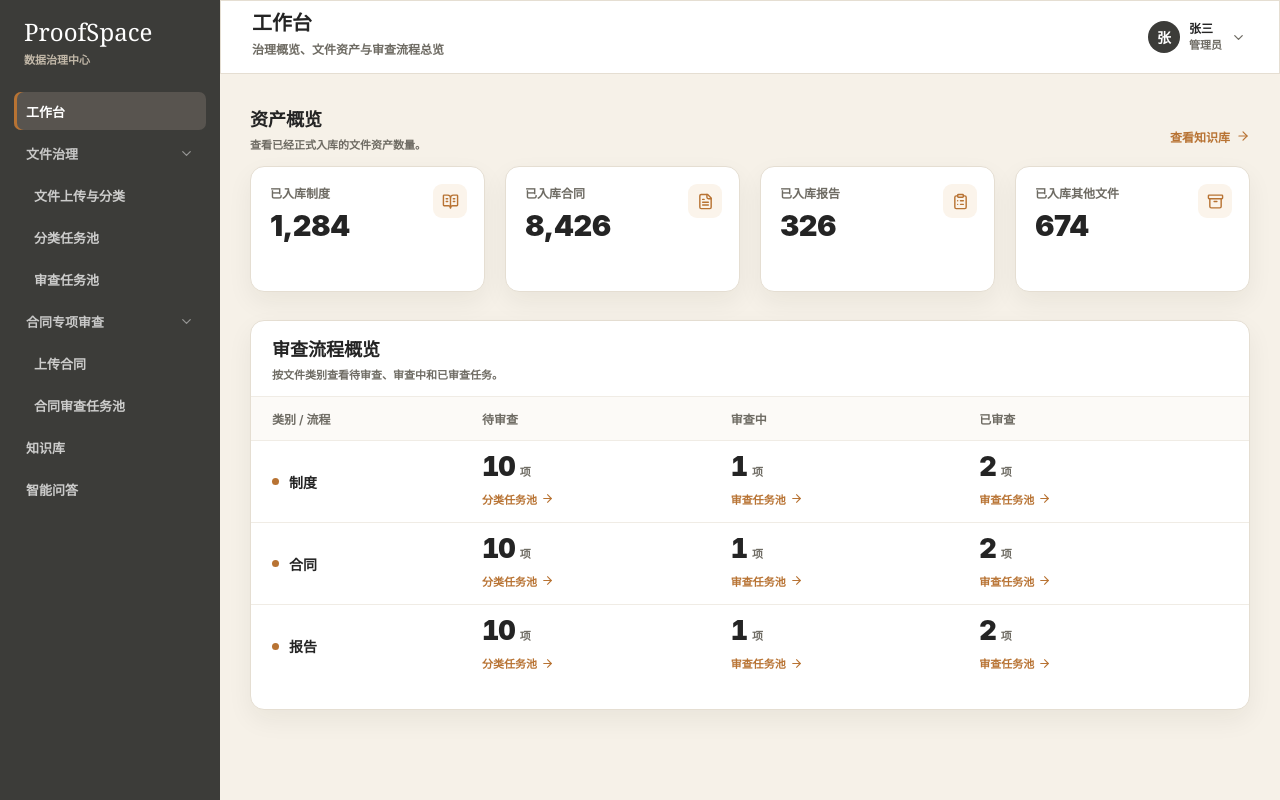
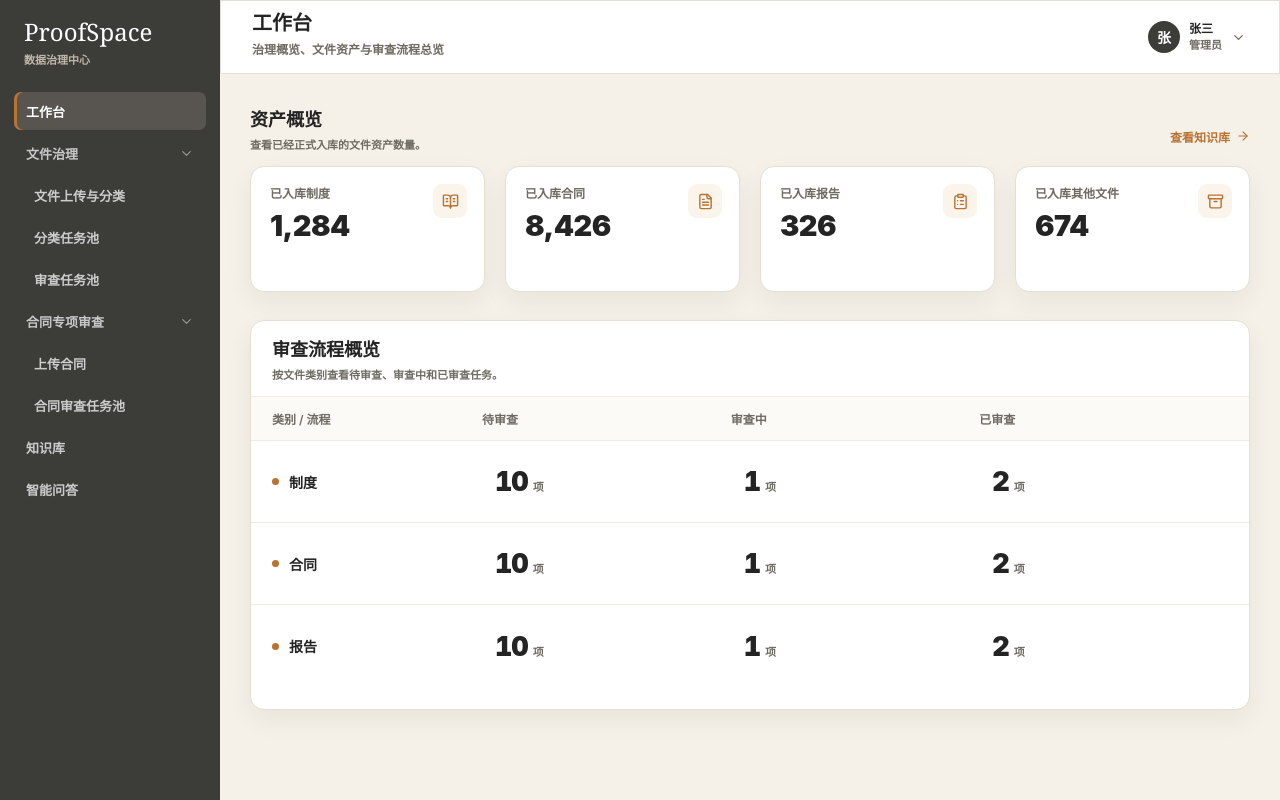
Before and after one commit to icn1Vad/frontframe, a Next.js app: page /dashboard in a window 1280 px wide. Built offline with nearby package versions, Linux system fonts and the light colour scheme.

Commit message:
fix: 将流程数字设为隐藏跳转入口

```diff
--- a/src/features/dashboard/DashboardScreen.tsx
+++ b/src/features/dashboard/DashboardScreen.tsx
@@ -100,16 +100,18 @@ export function DashboardScreen({ overview }: DashboardScreenProps) {
               {row.category}
             </strong>
             {flowColumns.map((column) => (
-              <span role="cell" key={column.id}>
+              <Link
+                className="flow-cell-link"
+                href={column.href}
+                role="cell"
+                aria-label={`${row.category}${column.label}${row[column.id]}项，前往${column.action}`}
+                key={column.id}
+              >
                 <b className="flow-count">
                   <strong>{row[column.id]}</strong>
                   <small>项</small>
                 </b>
-                <Link className="flow-cell-link" href={column.href}>
-                  {column.action}
-                  <ArrowRight size={13} />
-                </Link>
-              </span>
+              </Link>
             ))}
           </div>
         ))}
--- a/src/styles/globals.css
+++ b/src/styles/globals.css
@@ -132,9 +132,9 @@ h1, h2, h3, p { margin: 0; }
 .flow-count { min-width: 60px; display: inline-flex; align-items: baseline; gap: 5px; line-height: 1; }
 .flow-count > strong { font-size: 27px; font-weight: 900; font-variant-numeric: tabular-nums; letter-spacing: -.04em; }
 .flow-count small { color: var(--muted); font-size: 11px; font-weight: 700; }
-.flow-cell-link { display: inline-flex; min-height: 24px; align-items: center; gap: 4px; color: var(--primary); font-size: 11px; font-weight: 700; }
-.flow-cell-link svg { transition: transform var(--motion-duration-fast) var(--motion-ease-standard); }
-.flow-cell-link:hover svg { transform: translateX(2px); }
+.flow-cell-link { min-width: 0; min-height: 58px; padding: 0 12px; align-self: stretch; display: flex; align-items: center; color: inherit; border: 1px solid transparent; border-radius: 10px; }
+.flow-cell-link:hover { background: #fbf7f0; border-color: #eee2d3; }
+.flow-cell-link:hover .flow-count > strong { color: var(--primary); }
 
 .upload-panel, .pending-panel { width: 100%; min-width: 0; min-height: 0; padding: var(--surface-padding); }
 .upload-panel h2, .pending-panel h2 { font-size: 20px; }
```
